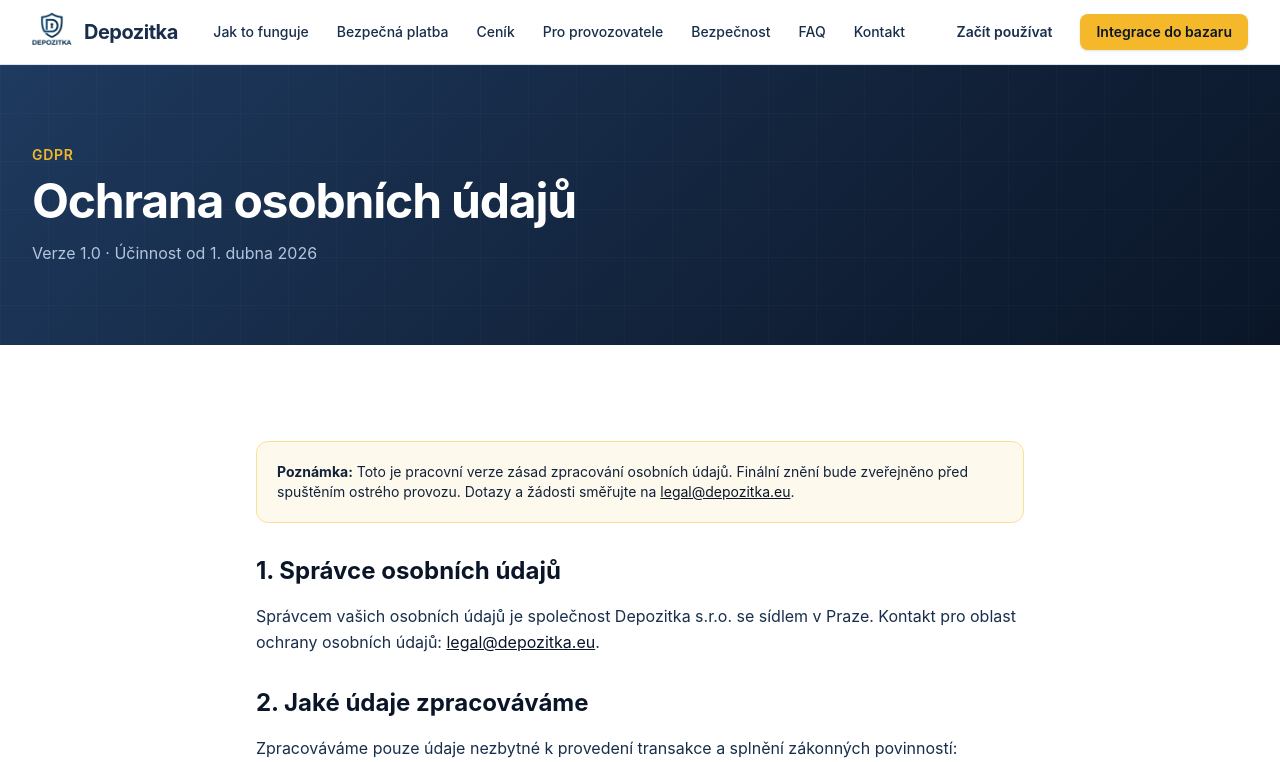
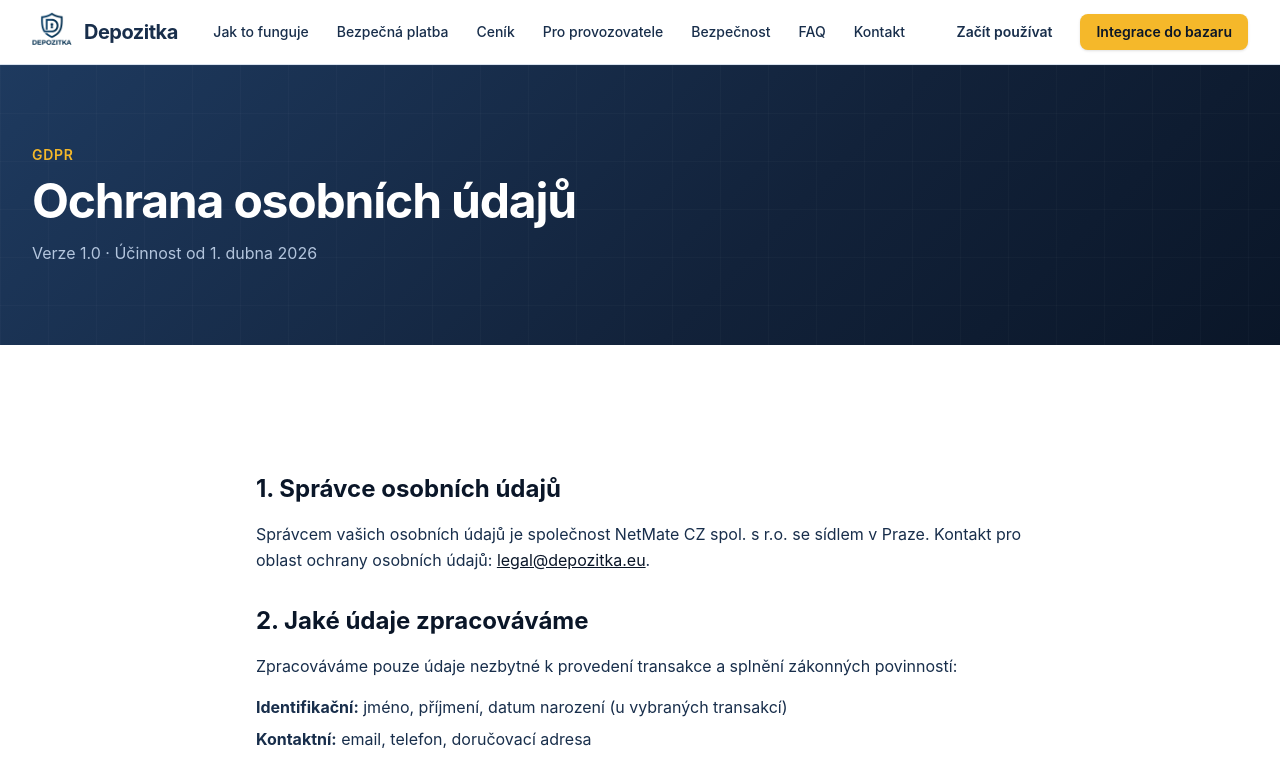
Before and after one commit to Vokurcak68/depozitka-web, a Next.js app: page /ochrana-udaju in a window 1280 px wide. Shown: the top 762 px of the page. Built offline with nearby package versions, Linux system fonts and the light colour scheme.

Commit message:
fix(web): remove draft GDPR note and update controller company name

```diff
--- a/src/app/ochrana-udaju/page.tsx
+++ b/src/app/ochrana-udaju/page.tsx
@@ -48,26 +48,12 @@
 
       <Section bg="white">
         <article className="max-w-3xl mx-auto">
-          <div className="bg-gold-50 border border-gold-200 rounded-xl p-5 mb-8">
-            <p className="text-sm text-navy-800 m-0">
-              <strong>Poznámka:</strong> Toto je pracovní verze zásad
-              zpracování osobních údajů. Finální znění bude zveřejněno
-              před spuštěním ostrého provozu. Dotazy a žádosti směřujte na{" "}
-              <a
-                href="mailto:legal@depozitka.eu"
-                className="text-navy-900 underline"
-              >
-                legal@depozitka.eu
-              </a>
-              .
-            </p>
-          </div>
 
           <h2 className="text-2xl font-bold text-navy-900 mt-8 mb-4">
             1. Správce osobních údajů
           </h2>
           <p className="text-navy-700 leading-relaxed mb-4">
-            Správcem vašich osobních údajů je společnost Depozitka s.r.o.
+            Správcem vašich osobních údajů je společnost NetMate CZ spol. s r.o.
             se sídlem v Praze. Kontakt pro oblast ochrany osobních údajů:{" "}
             <a
               href="mailto:legal@depozitka.eu"
```
